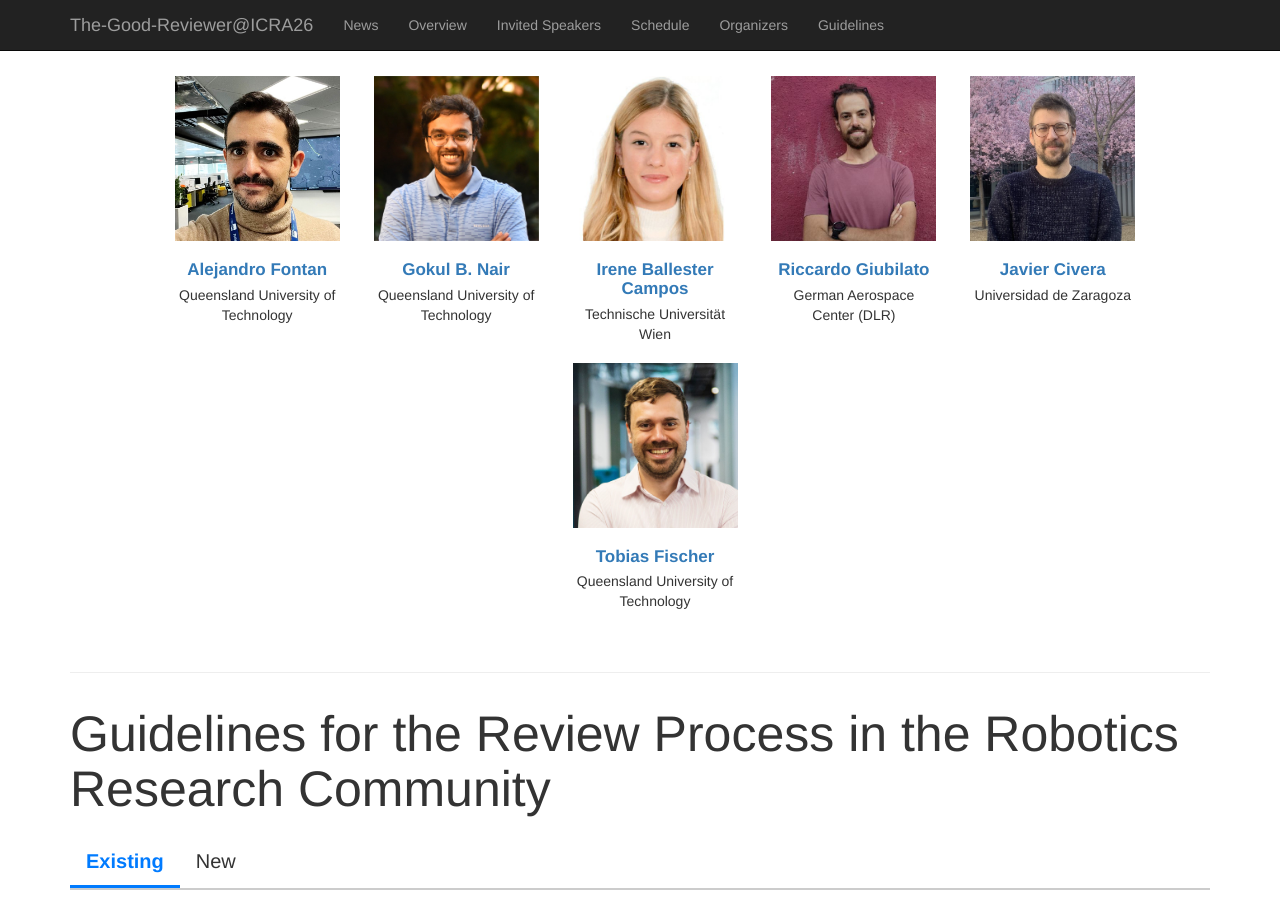
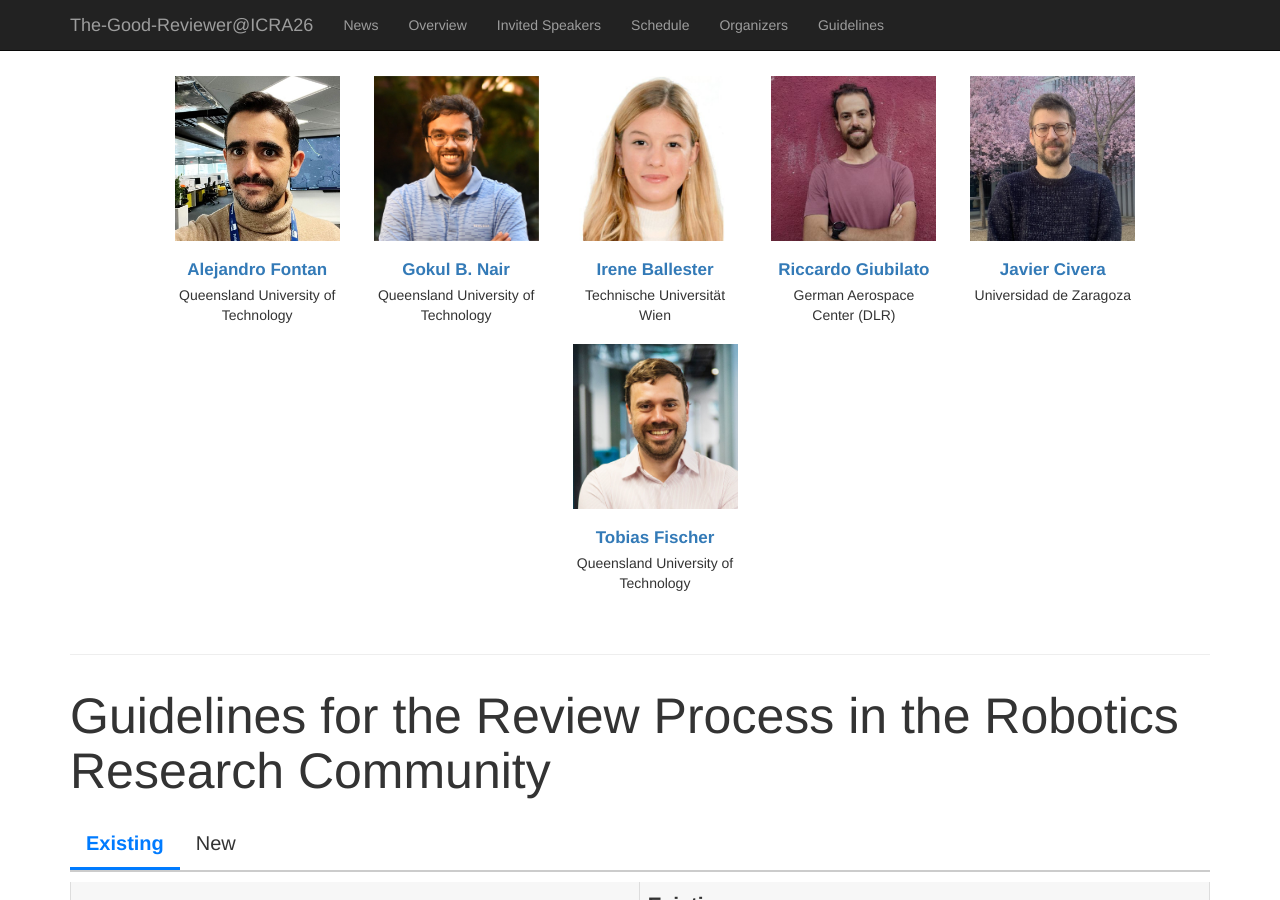
Before and after one commit to alejandrofontan/The-Good-Reviewer-ICRA26, a Jekyll site: the page built from index.html, in a window 1280 px wide and 900 px high, scrolled down 2664 px. Built offline with Jekyll 4.4.1, drawn with Linux system fonts in a browser that asks for light colours.

Commit message:
update speakers

```diff
--- a/_data/organizers.yaml
+++ b/_data/organizers.yaml
@@ -10,7 +10,7 @@
   position: PhD Candidate
   affiliation: Queensland University of Technology
 
-- name: Irene Ballester Campos
+- name: Irene Ballester
   image: /assets/images/irene_ballester_campos.jpg
   web: https://cvl.tuwien.ac.at/staff/irene-ballester-campos/
   position: PhD Student
```
